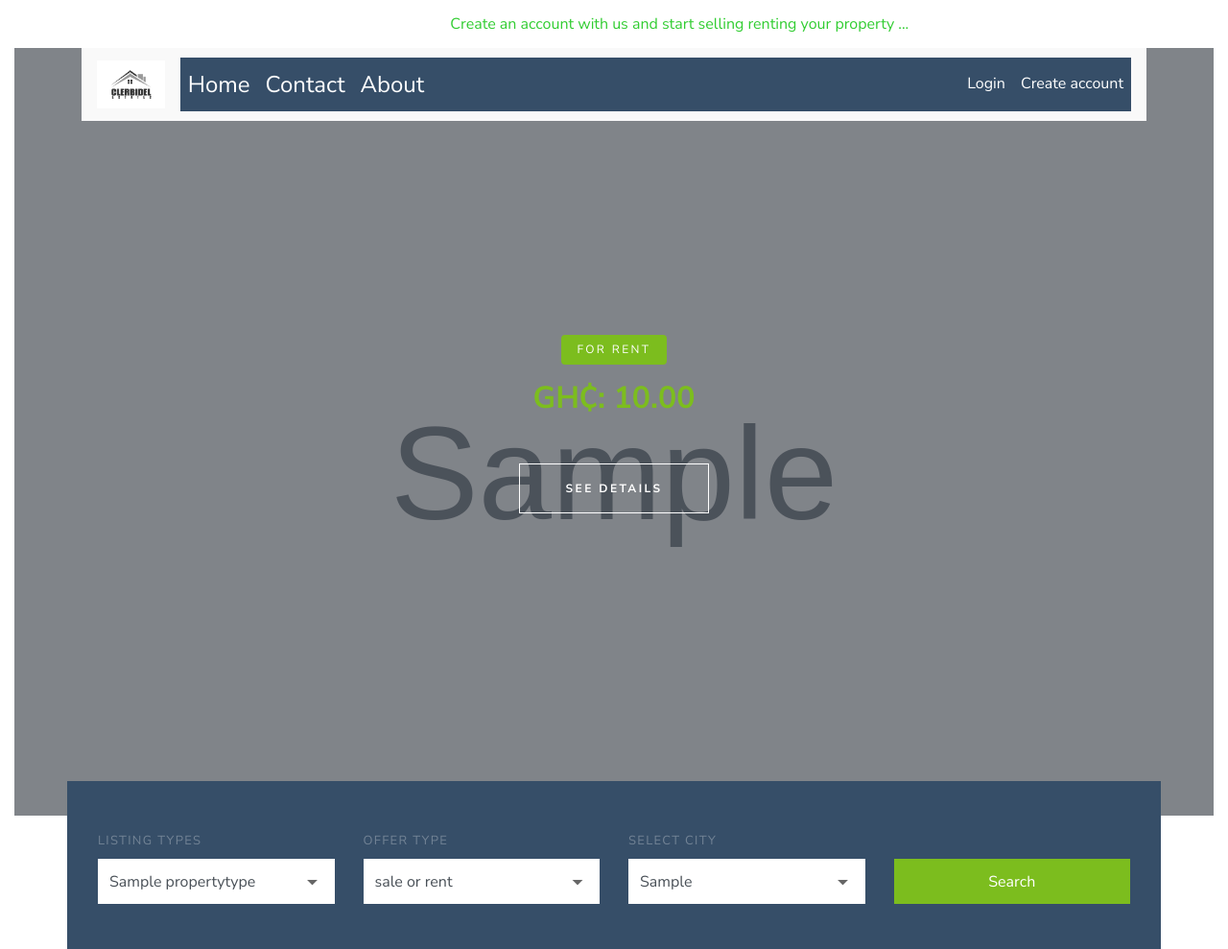
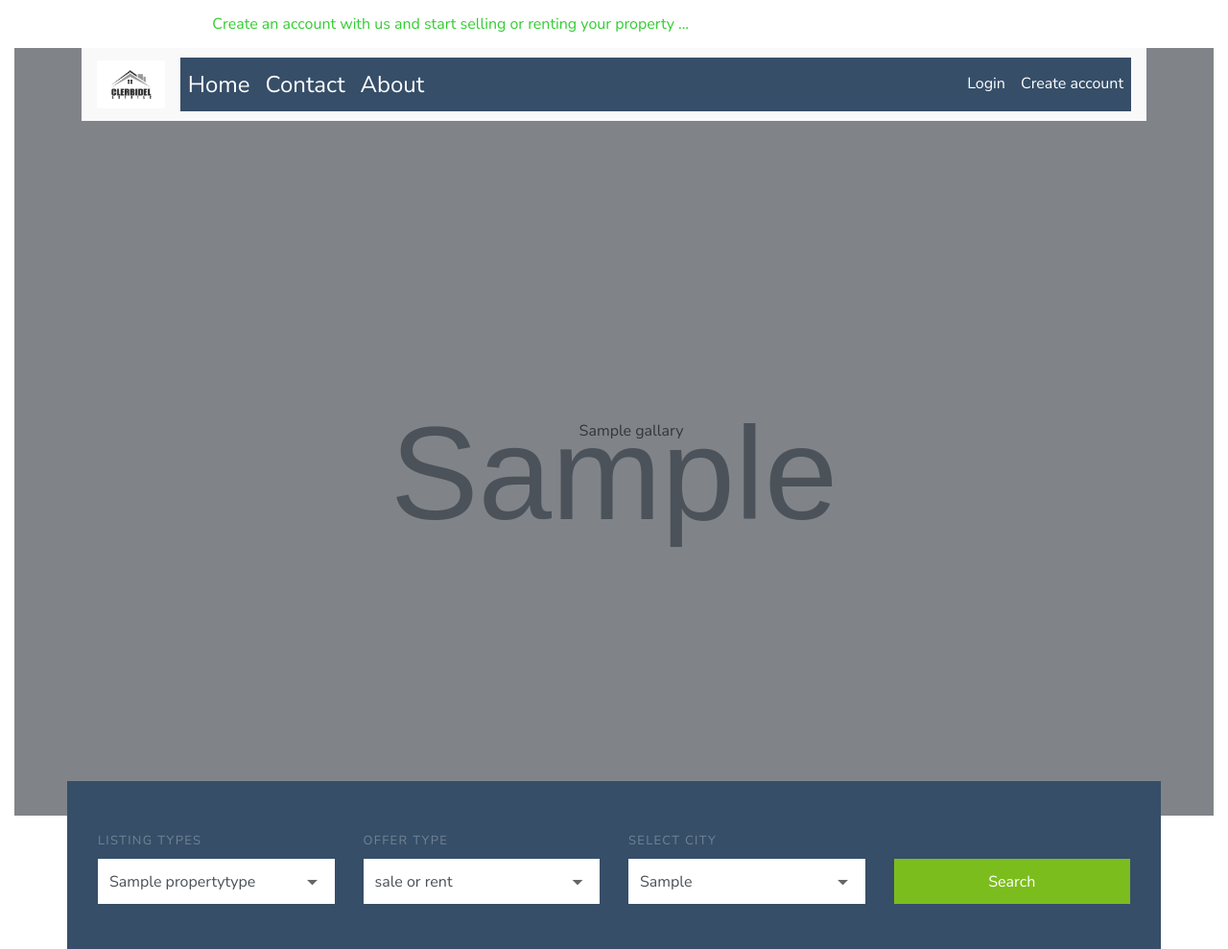
Before and after one commit to Emmanuel-Aggrey/clerbidel-estates, a Django app: page / in a window 1280 px wide. Shown: the top 989 px of the page at 96% size. Run offline with Django 3.2, Linux system fonts and the light colour scheme; tables that the repository leaves empty hold one stand-in row (values such as "Sample post"); grey boxes marked "Sample" are stand-in pictures; some libraries are stand-ins or nearby versions; some web fonts are replaced.

Commit message:
fix accounts ugly template

```diff
--- a/estate_app/admin.py
+++ b/estate_app/admin.py
@@ -1,5 +1,5 @@
 from django.contrib import admin
-from .models import Property,Propertytype,Agent
+from .models import Property,Propertytype,Agent,Gallary
 # Register your models here.
 
 class FlatPageAdmin(admin.ModelAdmin):
@@ -29,3 +29,6 @@ class AgentAdmin(admin.ModelAdmin):
     list_display = ['name','position','facebook_url','linkedin_url','twitter_url','available']
 
 admin.site.register(Agent,AgentAdmin)
+
+
+admin.site.register(Gallary)
--- a/estate_app/models.py
+++ b/estate_app/models.py
@@ -91,3 +91,7 @@ class Agent(Basemodel):
 
 class Phone(models.Model):
     phonenumber = models.OneToOneField(User,on_delete=models.CASCADE)
+
+class Gallary(models.Model):
+    name = models.TextField(blank=True, null=True)
+    image = models.FileField(upload_to='gallary/%Y/%m/%d/')
--- a/estate_app/views.py
+++ b/estate_app/views.py
@@ -5,7 +5,7 @@ from django.core.paginator import Paginator, EmptyPage, PageNotAnInteger
 from  django.views.generic import  TemplateView,DetailView,ListView
 from django.urls import reverse_lazy
 from  django.views.generic.edit import  CreateView,DeleteView,UpdateView
-from .models import Propertytype,Property,Agent
+from .models import Propertytype,Property,Agent,Gallary
 from .forms import AddlandForm,AddhouseForm,PhoneForm
 from  django.db.models import  Q
 # Create your views here.
@@ -17,6 +17,7 @@ def homeview(request):
         form.save()
         return redirect('estate_app:home')
     # request.session['user'] = request.user
+    gallary = Gallary.objects.all()
     property_ = Property.objects.filter(available=True)
     agents = Agent.objects.filter(available=True)
     p_type = property_.values_list('property_type__name',flat=True).distinct()
@@ -32,6 +33,7 @@ def homeview(request):
         property_ = property_.filter(Q(property_type__name__icontains=query)|Q(sale_type__icontains=query1)|Q(location__icontains=query2))
 
     context = {
+        'gallary':gallary,
         'properties':property_,
         # 'backgroud_image':property_.all()[5],
         'agents':agents,
--- a/templates/account/password_reset_done.html
+++ b/templates/account/password_reset_done.html
@@ -6,11 +6,13 @@
 {% block head_title %}{% trans "Password Reset" %}{% endblock %}
 
 {% block content %}
-    <h1>{% trans "Password Reset" %}</h1>
+    <h1 class="text-center"  style="padding: 5%;">{% trans "Password Reset" %}</h1>
 
     {% if user.is_authenticated %}
     {% include "account/snippets/already_logged_in.html" %}
     {% endif %}
 
-    <p>{% blocktrans %}We have sent you an e-mail. Please contact us if you do not receive it within a few minutes.{% endblocktrans %}</p>
+    <p  style="padding: 5%;">{% blocktrans %}We have sent you an e-mail. Please contact us if you do not receive it within a few minutes.{% endblocktrans %}
+        <a class="text-muted" href="{% url 'estate_app:home' %}">take me out of here</a>
+</p>
 {% endblock %}
--- a/templates/estate_app/index.html
+++ b/templates/estate_app/index.html
@@ -18,12 +18,12 @@ clerbibel &mdash; homepage
 
 <div class="slide-one-item home-slider owl-carousel">
 
-{% for properties in properties %}
+{% for gallaries in gallary %}
 
 
-{% if properties.image %}
+{% if gallaries.image %}
 
-<div class="site-blocks-cover overlay" style="background-image: url({{ properties.image.url }});" data-aos="fade"
+<div class="site-blocks-cover overlay" style="background-image: url({{ gallaries.image.url }});" data-aos="fade"
 data-stellar-background-ratio="0.5">
 {% else %}
 
@@ -36,14 +36,13 @@ data-stellar-background-ratio="0.5">
       <div class="row align-items-center justify-content-center text-center">
         <div class="col-md-10">
           <span
-            class="d-inline-block bg-success text-white px-3 mb-3 property-offer-type rounded">For {{properties.sale_type}}</span>
+            class="d-inline-block bg-success text-white px-3 mb-3 rounded"></span>{% if gallaries.name %}
+            {{gallaries.name}}
+            {% endif %}</span>
           <!-- <h1 class="mb-2">871 Crenshaw Blvd</h1> -->
-          <p class="mb-5"><strong class="h2 text-success font-weight-bold">{% if properties.price|intcomma %}
-            GH₵:  {{properties.price}}
-              {% endif %}</strong></p>
 
-          <p><a href="{{properties.get_absolute_url}}"
-              class="btn btn-white btn-outline-white py-3 px-5 rounded-0 btn-2">See Details</a></p>
+
+
         </div>
       </div>
     </div>
--- a/templates/partials/scroll_text.html
+++ b/templates/partials/scroll_text.html
@@ -21,8 +21,8 @@
      /* font-size: 3em; */
      color: limegreen;
      position: absolute;
-     width: 100%;
-     height: 100%;
+     width: 90%;
+     height: 90%;
      margin: 0;
      line-height: 50px;
      text-align: center;
@@ -31,9 +31,9 @@
      -webkit-transform:translateX(100%);
      transform:translateX(100%);
      /* Apply animation to this element */
-     -moz-animation: example1 15s linear infinite;
-     -webkit-animation: example1 15s linear infinite;
-     animation: example1 15s linear infinite;
+     -moz-animation: example1 13s linear infinite;
+     -webkit-animation: example1 13s linear infinite;
+     animation: example1 13s linear infinite;
     }
     /* Move it (define the animation) */
     @-moz-keyframes example1 {
@@ -60,7 +60,7 @@
 
     <!-- HTML -->
     <div class="example1">
-    <h6>Create an account with us and start selling  renting your property ... </h6>
+    <h6>Create an account with us and start selling or renting your property ... </h6>
     </div>
 
   </body>
```
Also changed, not shown: clerbidel/static/css/scrolltext.css (deleted, +0 -45 lines), templates/account/password_reset.html (+9 -7 lines), templates/base.html (+8 -4 lines), estate_app/migrations/0016_gallary.py (added).
